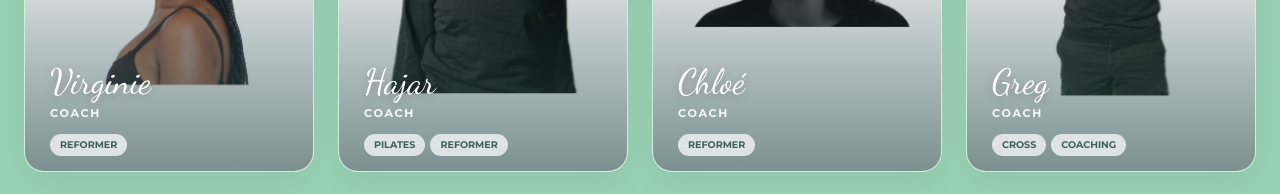
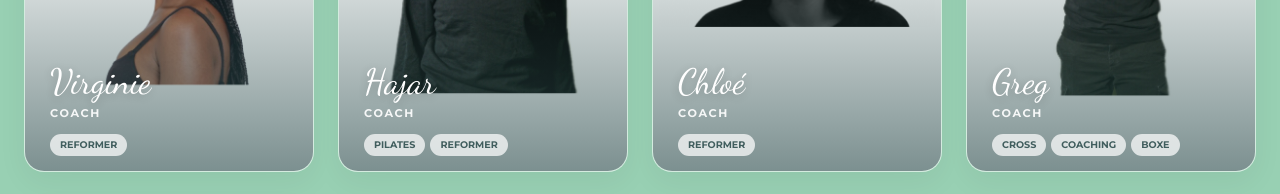
Before and after one commit to liwan-sys/studio-de-pilate, a plain HTML site: page equipe.html in a window 1280 px wide. Shown: the part 3340-3534 px from the top of the page. Drawn offline with nearby package versions, Linux system fonts and the light colour scheme.

Commit message:
Update equipe.html

```diff
--- a/equipe.html
+++ b/equipe.html
@@ -373,7 +373,7 @@
                 <div class="coach-info">
                     <h3 class="coach-name font-hand">Greg</h3>
                     <span class="coach-role">Coach</span>
-                    <div class="badge-container"><span class="badge">Cross</span><span class="badge">Coaching</span></div>
+                    <div class="badge-container"><span class="badge">Cross</span><span class="badge">Coaching</span><span class="badge">Boxe</span></div>
                 </div>
             </div>
 
```
